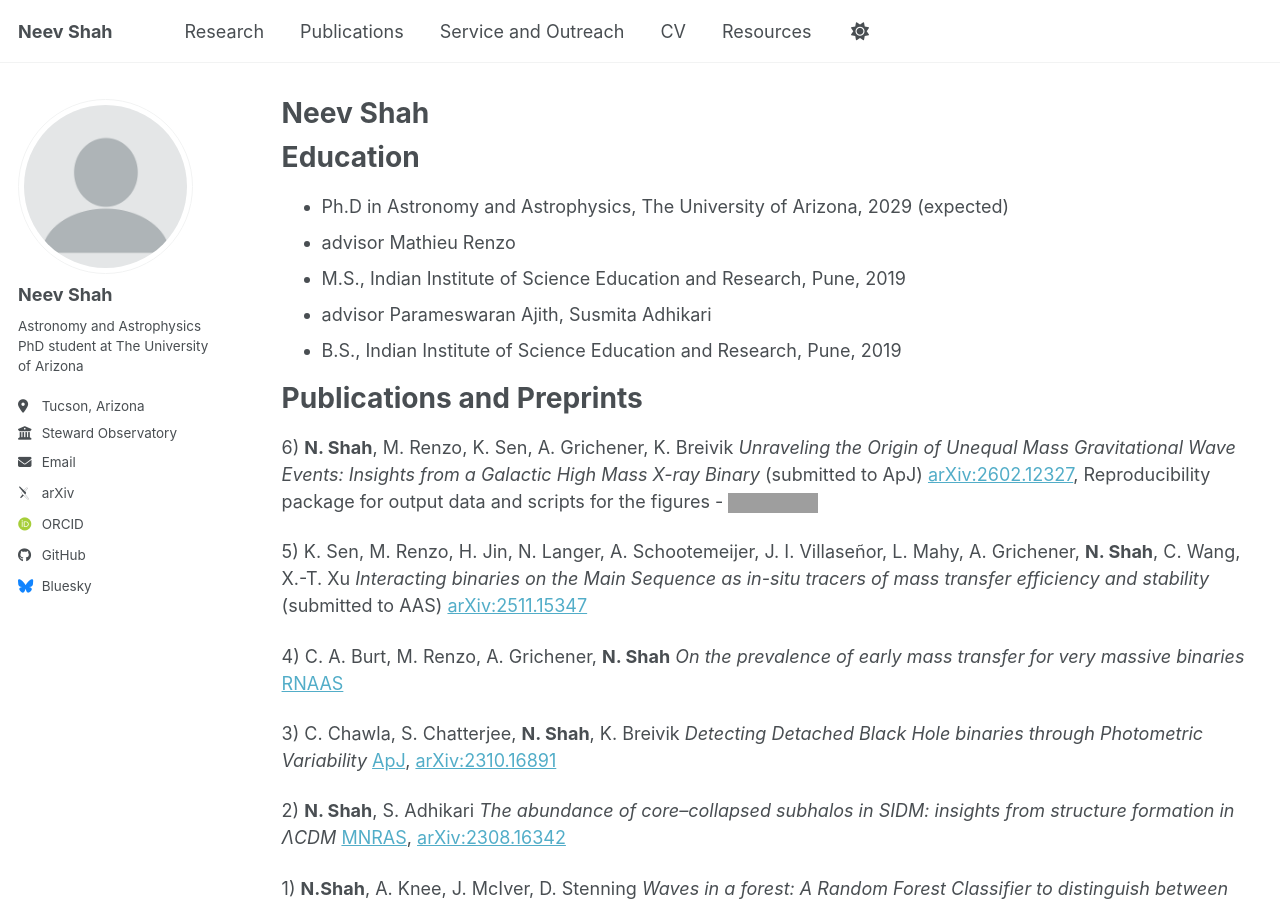
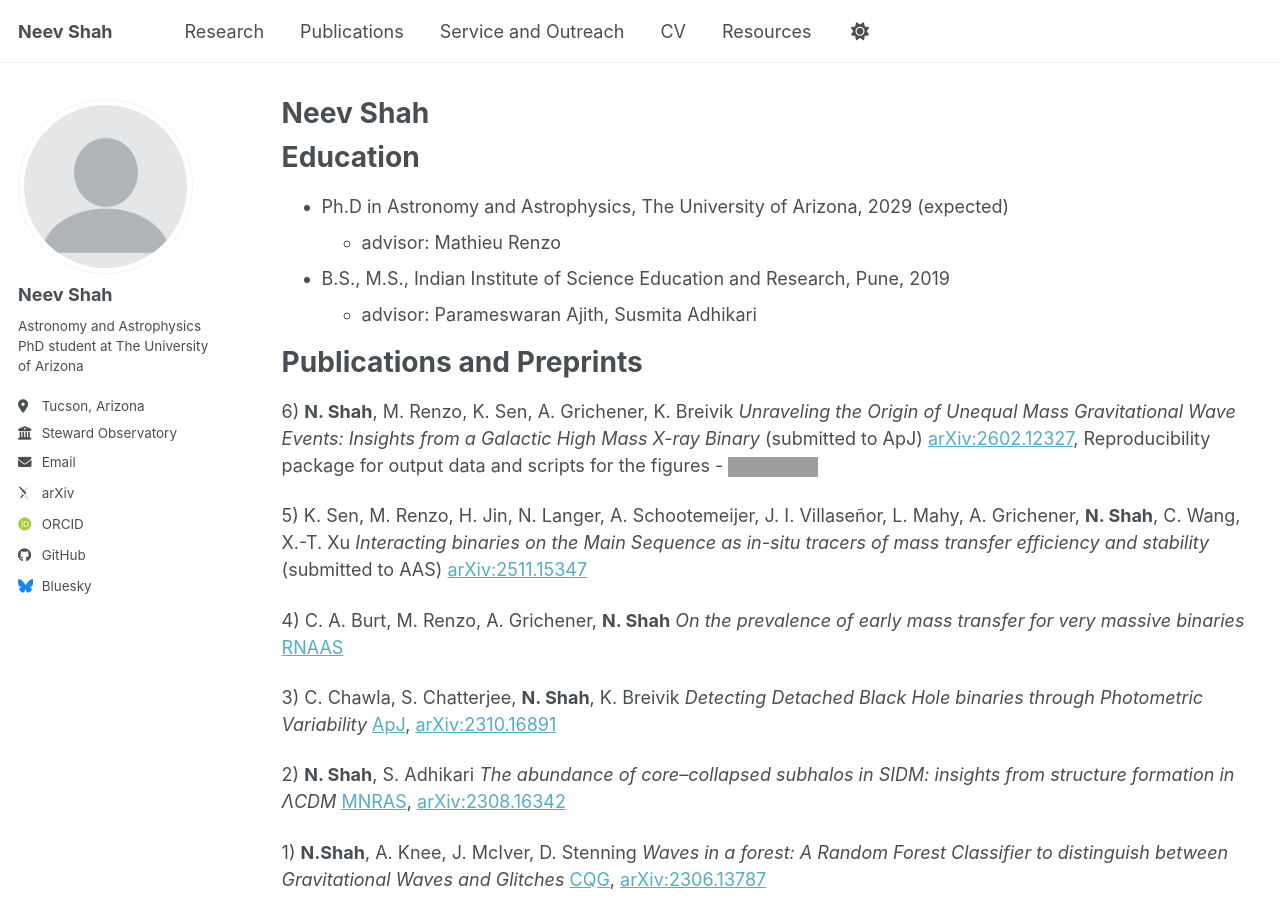
Before and after one commit to neevshah101/neevshah101.github.io, a Jekyll site: the page built from _pages/cv.md, in a window 1280 px wide and 900 px high. Built offline with Jekyll 4.4.1, drawn with Linux system fonts in a browser that asks for light colours; some web fonts are replaced; a script bundle is joined from its source files by our own code; library files that are not in the unit come from our copies; grey boxes are pictures that could not be loaded.

Commit message:
updated cv

```diff
--- a/_pages/cv.md
+++ b/_pages/cv.md
@@ -12,10 +12,9 @@ redirect_from:
 Education
 ======
 * Ph.D in Astronomy and Astrophysics, The University of Arizona, 2029 (expected)
-- advisor Mathieu Renzo
-* M.S., Indian Institute of Science Education and Research, Pune, 2019
-- advisor Parameswaran Ajith, Susmita Adhikari
-* B.S., Indian Institute of Science Education and Research, Pune, 2019
+  - advisor: Mathieu Renzo
+* B.S., M.S., Indian Institute of Science Education and Research, Pune, 2019
+  - advisor: Parameswaran Ajith, Susmita Adhikari
 
 Publications and Preprints
 ======
```
